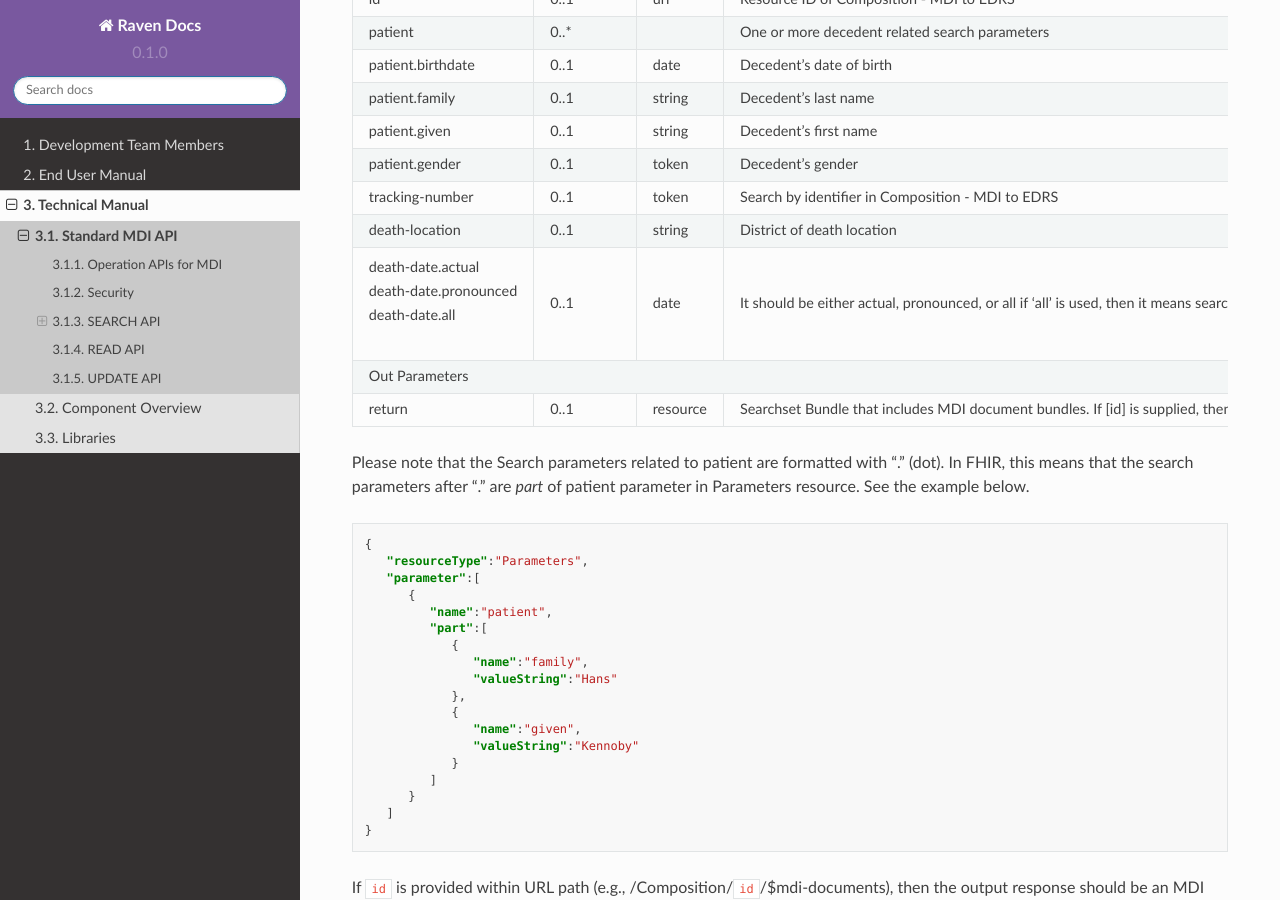
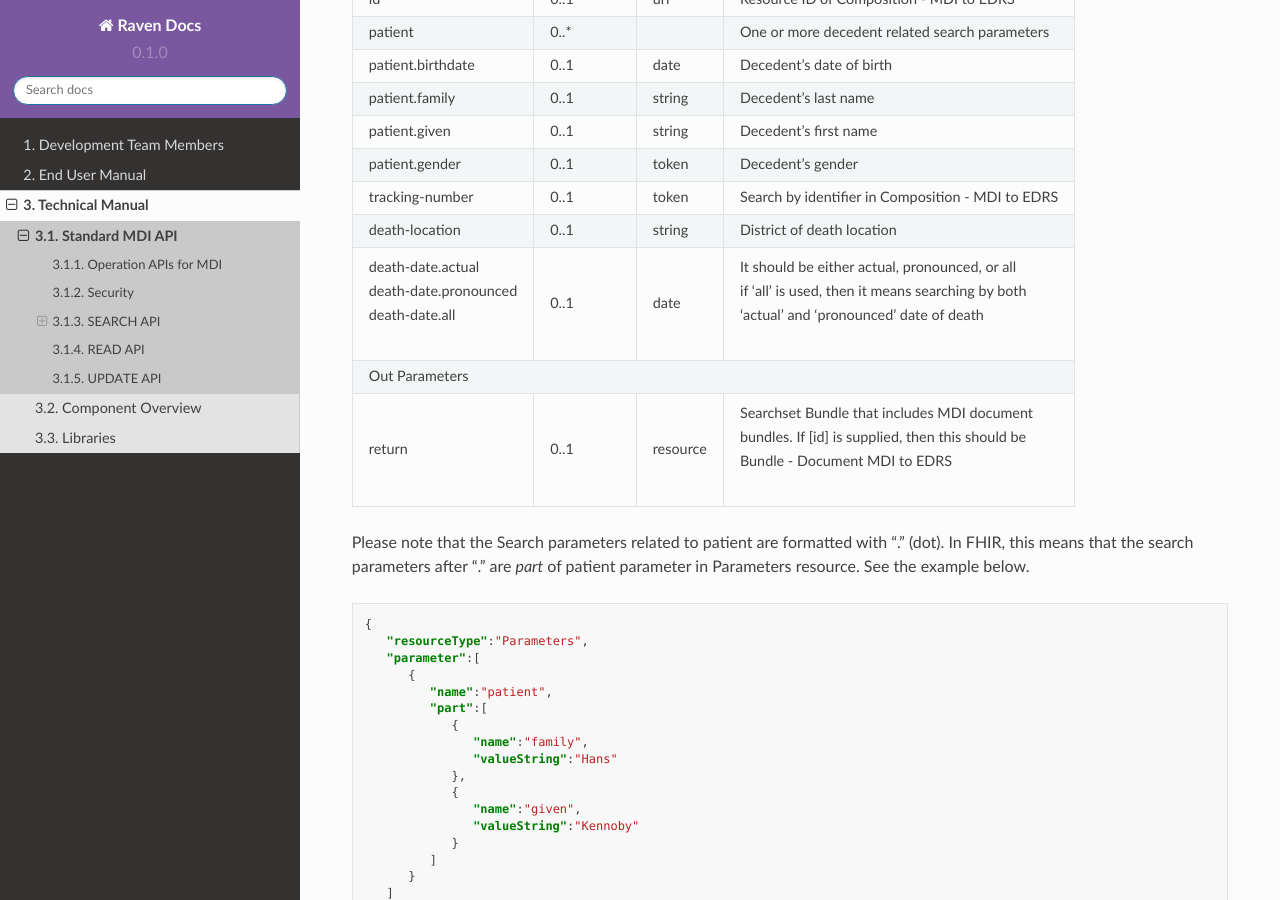
Before and after one commit to MortalityReporting/RavenDocs, a Sphinx documentation site: the page built from docs/source/technicalManual/mdiApi.rst, in a window 1280 px wide and 900 px high, scrolled down 1713 px. Built offline with Sphinx 7.4.7 and the Read the Docs theme 2.0.0, drawn with Linux system fonts in a browser that asks for light colours; some of the changed text lies outside the part shown.

Commit message:
Update mdiApi.rst

```diff
--- a/docs/source/technicalManual/mdiApi.rst
+++ b/docs/source/technicalManual/mdiApi.rst
@@ -86,15 +86,15 @@
 +--------------------------+-------------+----------+---------------------------------------------------+
 |death-location            |0..1         |string    |District of death location                         |
 +--------------------------+-------------+----------+---------------------------------------------------+
-|| death-date.actual       |0..1         |date      |It should be either actual, pronounced, or all     |
-|| death-date.pronounced   |             |          |if 'all' is used, then it means searching by both  |
-|| death-date.all          |             |          |'actual' and 'pronounced' date of death            |
+|| death-date.actual       |0..1         |date      || It should be either actual, pronounced, or all   |
+|| death-date.pronounced   |             |          || if 'all' is used, then it means searching by both|
+|| death-date.all          |             |          || 'actual' and 'pronounced' date of death          |
 +--------------------------+-------------+----------+---------------------------------------------------+
 |Out Parameters                                                                                         |
 +--------------------------+-------------+----------+---------------------------------------------------+
-|return                    |0..1         |resource  |Searchset Bundle that includes MDI document        |
-|                          |             |          |bundles. If [id] is supplied, then this should be  |
-|                          |             |          |Bundle - Document MDI to EDRS                      |
+|return                    |0..1         |resource  || Searchset Bundle that includes MDI document      |
+|                          |             |          || bundles. If [id] is supplied, then this should be|
+|                          |             |          || Bundle - Document MDI to EDRS                    |
 +--------------------------+-------------+----------+---------------------------------------------------+
 
 Please note that the Search parameters related to patient are formatted with “.” (dot). In FHIR, this means
@@ -272,29 +272,29 @@
 
 Input/Output Parameters
 
-+------------------------+-------------+----------------------------+---------------------------------+
-| Name                   | Cardinality | Type                       | Documentation                   |
-+========================+=============+============================+=================================+
-| In Parameters                                                                                       |
-+------------------------+-------------+----------------------------+---------------------------------+
-| ``Jurisdiction defined | 0..*        | string                     | Any required parameters for a   |
-| parameters``           |             |                            | jurisdiction                    |
-+------------------------+-------------+----------------------------+---------------------------------+
-| edrs-track-number      | 0..1        | string                     | EDRS case number if available   |
-+------------------------+-------------+----------------------------+---------------------------------+
-| mdi-document           | 0..1        | Bundle                     | MDI document bundle. The        |
-|                        |             |                            | “mdi-document” is a reserved    |
-|                        |             |                            | keyword. This should only be    |
-|                        |             |                            | used for the MDI to EDRS        |
-|                        |             |                            | profile bundle document.        |
-+------------------------+-------------+----------------------------+---------------------------------+
-| Out Parameters                                                                                      |
-+------------------------+-------------+----------------------------+---------------------------------+
-| return                 | 0..1        | OperationOutcomeParameters | If an error occurs, OO resource |
-|                        |             |                            | is returned. If response data   |
-|                        |             |                            | need to be sent back,           |
-|                        |             |                            | Parameters resource can be used.|
-+------------------------+-------------+----------------------------+---------------------------------+
++------------------------+-------------+----------------------------+-----------------------------------+
+| Name                   | Cardinality | Type                       | Documentation                     |
++========================+=============+============================+===================================+
+| In Parameters                                                                                         |
++------------------------+-------------+----------------------------+-----------------------------------+
+| ``Jurisdiction defined | 0..*        | string                     | Any required parameters for a     |
+| parameters``           |             |                            | jurisdiction                      |
++------------------------+-------------+----------------------------+-----------------------------------+
+| edrs-track-number      | 0..1        | string                     | EDRS case number if available     |
++------------------------+-------------+----------------------------+-----------------------------------+
+| mdi-document           | 0..1        | Bundle                     || MDI document bundle. The         |
+|                        |             |                            || “mdi-document” is a reserved     |
+|                        |             |                            || keyword. This should only be     |
+|                        |             |                            || used for the MDI to EDRS         |
+|                        |             |                            || profile bundle document.         |
++------------------------+-------------+----------------------------+-----------------------------------+
+| Out Parameters                                                                                        |
++------------------------+-------------+----------------------------+-----------------------------------+
+| return                 | 0..1        | OperationOutcomeParameters || If an error occurs, OO resource  |
+|                        |             |                            || is returned. If response data    |
+|                        |             |                            || need to be sent back,            |
+|                        |             |                            || Parameters resource can be used. |
++------------------------+-------------+----------------------------+-----------------------------------+
 
 Ex. **Request** in the payload
 
```
